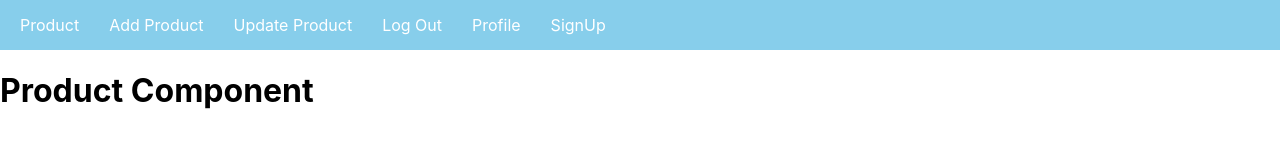
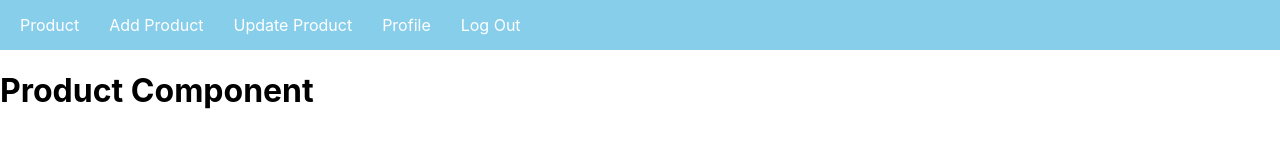
Before and after one commit to CyrilAshong/E-DASHBOARD, a React (Create React App) app in the folder Frontend/: page / in a window 1280 px wide. Shown: the top 160 px of the page. Built offline with nearby package versions, Linux system fonts and the light colour scheme; sample sign-in values are in the browser's storage.

Commit message:
Implemented a function not to show the logout button when there is no user and not to show the sign up button when there is a user

```diff
--- a/Frontend/src/components/Nav.js
+++ b/Frontend/src/components/Nav.js
@@ -2,15 +2,15 @@
 import { Link } from "react-router-dom";
 
 const Nav =()=>{
+    const auth = localStorage.getItem('user')
     return(
         <div>
             <ul className="nav-ul">
                 <li><Link to="/">Product</Link></li>
                 <li><Link to="/add">Add Product</Link></li>
                 <li><Link to="/update">Update Product</Link></li>
-                <li><Link to="/logout">Log Out</Link></li>
                 <li><Link to="/profile">Profile</Link></li>
-                <li><Link to="/signup">SignUp</Link></li>
+                <li>{auth ? <Link to="/logout">Log Out</Link> : <Link to="/signup">SignUp</Link>}</li>
             </ul>
         </div>
     );
```
